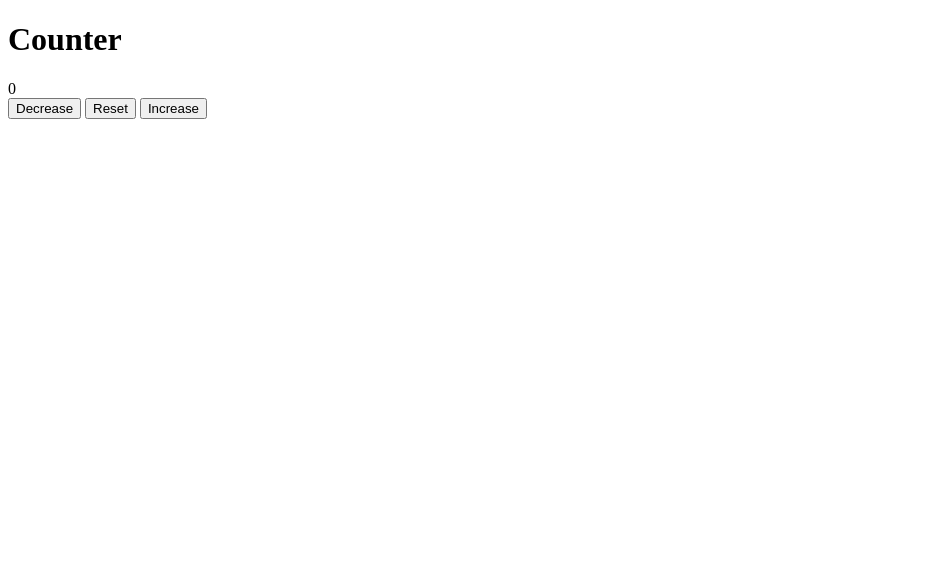
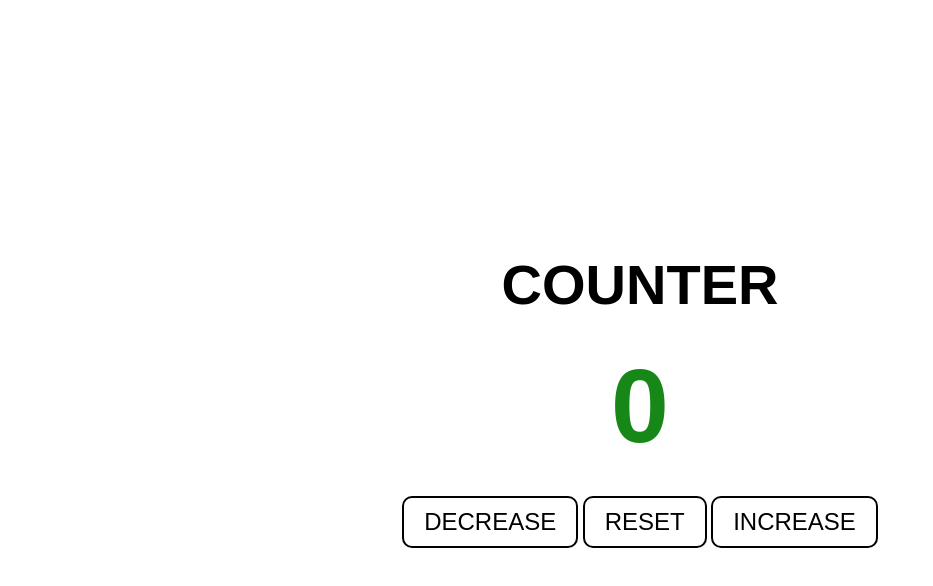
Before and after one commit to cjamcode/click_counter_, a plain HTML site: page index.html in a window 1280 px wide. Shown: the whole page, without its empty margins (0-933 px from the left). Drawn offline with Linux system fonts and the light colour scheme.

Commit message:
Estilos agregados

```diff
--- a/index.html
+++ b/index.html
@@ -12,9 +12,9 @@
             <h1 class="title">Counter</h1>
             <div class="display">0</div>
             <div class="buttons">
-                <button class="decrease">Decrease</button>
-                <button class="reset">Reset</button>
-                <button class="increase">Increase</button>
+                <button class="btn decrease">Decrease</button>
+                <button class="btn reset">Reset</button>
+                <button class="btn increase">Increase</button>
             </div>
         </div>
     </main>
--- a/style.css
+++ b/style.css
@@ -0,0 +1,73 @@
+:root{
+    --btn-color : #FFF;
+    --btn-border-color : #000;
+    --btn-border-color-hover : #0FF;
+
+    --extra-bg-font : 104px;
+    --bg-font : 56px;
+    --medium-font : 24px;
+
+    --display-color : rgb(23, 136, 23);
+
+}
+
+*{
+    margin: 0;
+    padding: 0;
+    box-sizing: border-box;
+    font-family: sans-serif;
+}
+
+.container{
+    display: grid;
+    place-content: center;
+    min-height: 100vh;
+}
+
+.counter{
+    display: flex;
+    flex-direction: column;
+    justify-content: center;
+    align-items: center;
+}
+
+.title{
+    text-transform: uppercase;
+    font-size: var(--bg-font);
+}
+
+.display{
+    font-size: var(--extra-bg-font);
+    font-weight: bold;
+    color: var(--display-color);
+    margin: 30px 0;
+}
+
+.btn{
+    text-transform: uppercase;
+    font-size: var(--medium-font);
+    background-color: var(--btn-color);
+    padding: 10px 20px;
+    border-radius: 10px;
+    border: 2px solid var(--btn-border-color);
+    cursor: pointer;
+    transition: 0.2s;
+}
+
+.btn:hover{
+    color: var(--btn-border-color-hover);
+    border: 2px solid var(--btn-border-color-hover);
+}
+
+@media (max-width : 500px){
+
+    .buttons{
+        display: flex;
+        flex-direction: column;
+    }
+
+    .btn{
+        margin-bottom: 5px;
+    }
+
+}
```
